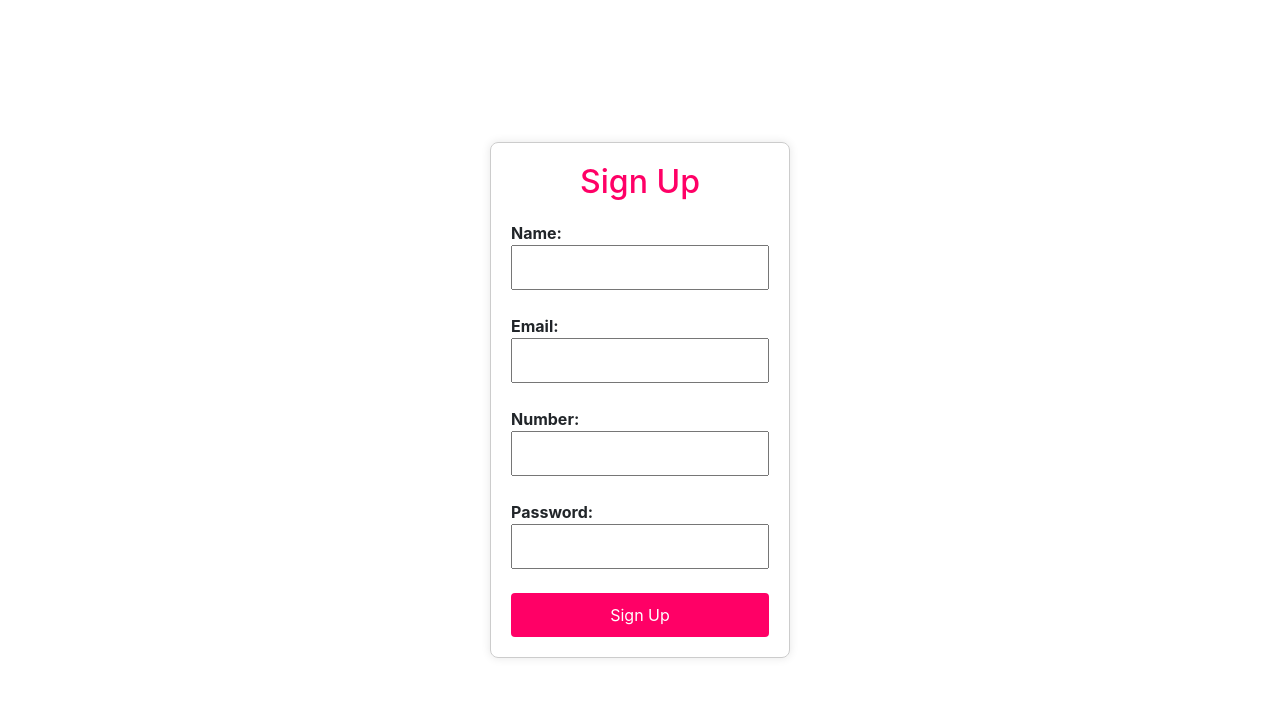
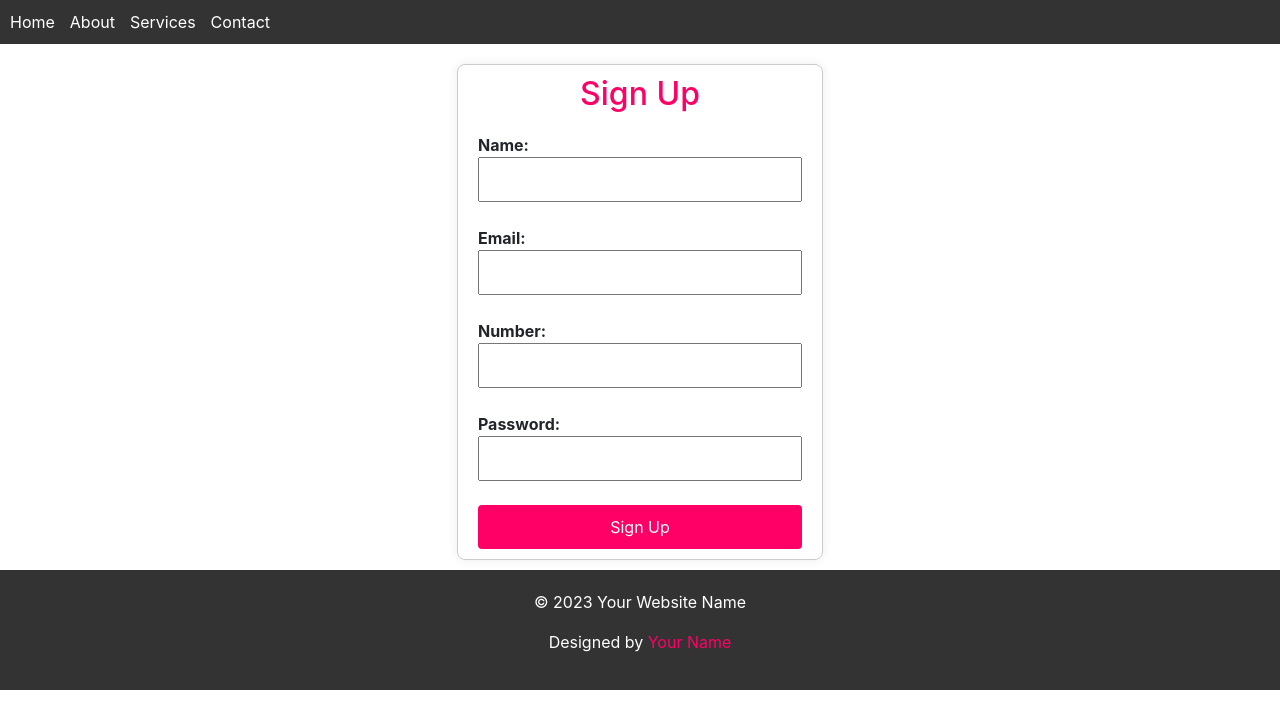
Before and after one commit to vaishnavihole/ola-uber, a React (Create React App) app in the folder client/: page /signup in a window 1280 px wide. Shown: the top 728 px of the page. Built offline with nearby package versions, Linux system fonts and the light colour scheme.

Commit message:
login page added

```diff
--- a/client/package.json
+++ b/client/package.json
@@ -6,6 +6,7 @@
     "@testing-library/jest-dom": "^5.17.0",
     "@testing-library/react": "^13.4.0",
     "@testing-library/user-event": "^13.5.0",
+    "axios": "^1.6.2",
     "bootstrap": "^5.3.2",
     "react": "^18.2.0",
     "react-dom": "^18.2.0",
--- /dev/null
+++ b/client/src/components/Footer/Footer.css
@@ -0,0 +1,17 @@
+/* Footer.css */
+
+.footer {
+    background-color: #333;
+    color: #fff;
+    padding: 20px;
+    text-align: center;
+  }
+
+  .footer a {
+    color: #ff0066;
+    text-decoration: none;
+  }
+
+  .footer a:hover {
+    text-decoration: underline;
+  }
--- /dev/null
+++ b/client/src/components/Footer/Footer.js
@@ -0,0 +1,15 @@
+import React from 'react';
+import './Footer.css';
+
+const Footer = () => {
+  return (
+    <div className="footer">
+      <p>&copy; 2023 Your Website Name</p>
+      <p>
+        Designed by <a href="https://www.example.com">Your Name</a>
+      </p>
+    </div>
+  );
+};
+
+export default Footer;
--- /dev/null
+++ b/client/src/components/Navbar/Navbar.css
@@ -0,0 +1,23 @@
+/* Navbar.css */
+
+.navbar {
+    background-color: #333;
+    padding: 10px;
+  }
+
+  .nav-list {
+    list-style: none;
+    margin: 0;
+    padding: 0;
+    display: flex;
+  }
+
+  .nav-item {
+    margin-right: 15px;
+    color: #fff;
+    cursor: pointer;
+  }
+
+  .nav-item:hover {
+    text-decoration: underline;
+  }
--- /dev/null
+++ b/client/src/components/Navbar/Navbar.js
@@ -0,0 +1,19 @@
+import React from 'react';
+import './Navbar.css';
+
+
+const Navbar = () => {
+  return (
+
+    <nav className="navbar">
+      <ul className="nav-list">
+        <li className="nav-item">Home</li>
+        <li className="nav-item">About</li>
+        <li className="nav-item">Services</li>
+        <li className="nav-item">Contact</li>
+      </ul>
+    </nav>
+  );
+};
+
+export default Navbar;
--- a/client/src/views/Login/Login.js
+++ b/client/src/views/Login/Login.js
@@ -1,5 +1,7 @@
 import React, { useState } from 'react';
 import './Login.css';
+import Navbar from '../../components/Navbar/Navbar';
+import Footer from '../../components/Footer/Footer';
 
 const Login = () => {
   const [formData, setFormData] = useState({
@@ -22,6 +24,8 @@ const Login = () => {
   };
 
   return (
+    <>
+    <Navbar />
       <div className="login-container">
         <form onSubmit={handleSubmit} className="login-form">
           <h2 className="form-title">Login</h2>
@@ -55,15 +59,10 @@ const Login = () => {
           </button>
         </form>
       </div>
+      <Footer />
+
+    </>
   );
 };
 
-function App() {
-  return (
-    <div className="App">
-      <Login />
-    </div>
-  );
-}
-
-export default App;
+export default Login;
--- a/client/src/views/Signup/Signup.css
+++ b/client/src/views/Signup/Signup.css
@@ -2,15 +2,16 @@
     display: flex;
     justify-content: center;
     align-items: center;
-    height: 100vh;
+    height: 10%;
+    margin-top: 20px;
   }
 
   .signup-form {
-    width: 300px;
-    padding: 20px;
-    border: 1px solid #ccc;
-    border-radius: 8px;
-    box-shadow: 0 0 10px rgba(0, 0, 0, 0.1);
+  padding: 10px 20px;
+  margin-bottom: 10px;
+  border: 1px solid #ccc;
+  border-radius: 8px;
+  box-shadow: 0 0 10px rgba(71, 56, 56, 0.1);
   }
 
   .form-title {
@@ -27,7 +28,7 @@
   }
 
   .input-field {
-    width: 100%;
+    width: 20px;
     padding: 6px;
     margin-bottom: 12px;
     font-size: 14px;
--- a/client/src/views/Signup/Signup.js
+++ b/client/src/views/Signup/Signup.js
@@ -1,5 +1,9 @@
 import React, { useState } from 'react';
 import './Signup.css';
+import Navbar from '../../components/Navbar/Navbar';
+import Footer from '../../components/Footer/Footer';
+
+
 
 const Signup = () => {
   const [formData, setFormData] = useState({
@@ -24,6 +28,8 @@ const Signup = () => {
   };
 
   return (
+    <>
+    <Navbar />
     <div className="signup-container">
       <form onSubmit={handleSubmit} className="signup-form">
         <h2 className="form-title">Sign Up</h2>
@@ -81,15 +87,9 @@ const Signup = () => {
         </button>
       </form>
     </div>
+    <Footer />
+    </>
   );
 };
 
-function App() {
-  return (
-    <div className="App">
-      <Signup />
-    </div>
-  );
-}
-
-export default App;
+export default Signup;
```
Also changed, not shown: 1 other file (tests, documents, lock files or other folders). Lines whose indentation alone changed are shown as unchanged.
